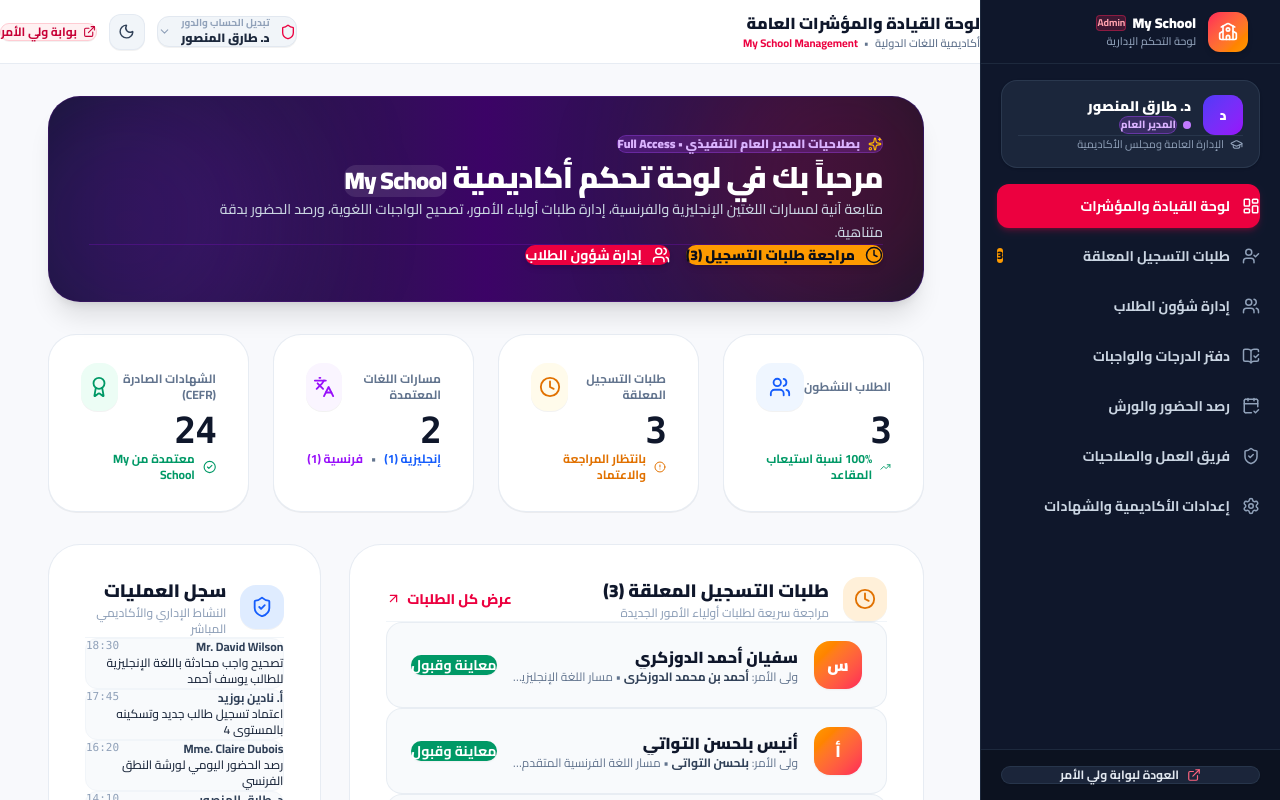
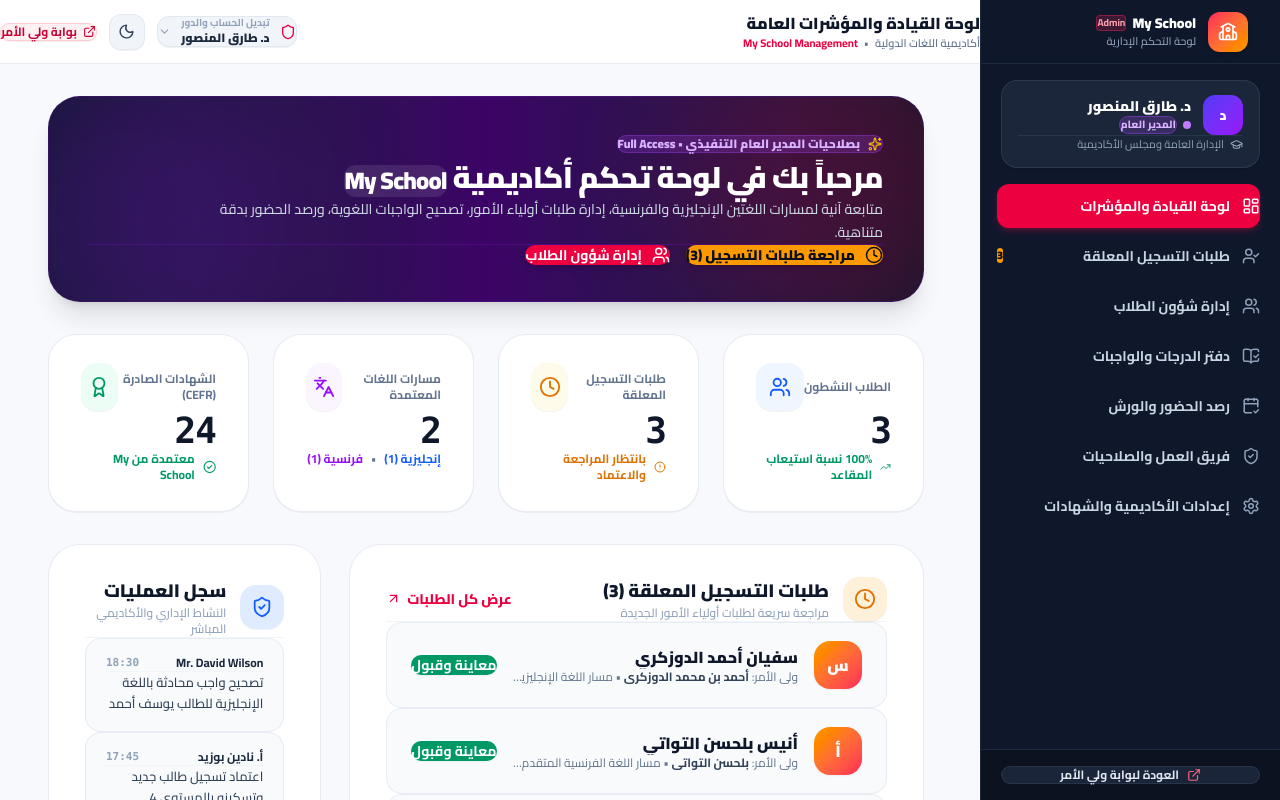
Before and after one commit to douzakaria1998-stack/awliya, a Next.js app: page /admin in a window 1280 px wide. Shown: the top 800 px of the page. Built offline with nearby package versions, Linux system fonts and the light colour scheme.

Commit message:
style: fix internal padding and row spacing in activity stream container

```diff
--- a/src/components/admin/screens/SuperAdminOverview.tsx
+++ b/src/components/admin/screens/SuperAdminOverview.tsx
@@ -291,12 +291,12 @@
 
         {/* Right 1 Col: Live Activity Stream with Generous 4-Side Padding */}
         <div
-          className="rounded-[32px] bg-white dark:bg-slate-850 border border-slate-200/80 dark:border-slate-800 shadow-2xs flex flex-col justify-between space-y-6"
+          className="rounded-[32px] bg-white dark:bg-slate-850 border border-slate-200/80 dark:border-slate-800 shadow-2xs flex flex-col justify-between"
           style={{
             padding: '32px 36px',
           }}
         >
-          <div className="space-y-5">
+          <div className="space-y-6">
             <div className="flex items-center gap-3.5 pb-4 border-b border-slate-100 dark:border-slate-800">
               <div className="w-11 h-11 rounded-2xl bg-blue-500/15 text-blue-600 dark:text-blue-400 flex items-center justify-center font-bold shadow-2xs shrink-0">
                 <ShieldCheck size={22} />
@@ -307,20 +307,29 @@
               </div>
             </div>
 
+            {/* List of activity items with generous internal and external margins */}
             <div className="space-y-3.5">
               {activityLogs.slice(0, 4).map((log) => (
-                <div key={log.id} className="p-3.5 rounded-xl bg-slate-50 dark:bg-slate-800/60 border border-slate-100 dark:border-slate-750 text-xs space-y-1.5">
-                  <div className="flex items-center justify-between text-slate-400">
-                    <span className="font-bold text-slate-700 dark:text-slate-200">{log.actorName}</span>
-                    <span className="font-mono text-[11px]">{log.timestamp.split(' ')[1] || log.timestamp}</span>
+                <div
+                  key={log.id}
+                  className="rounded-2xl bg-slate-50 dark:bg-slate-800/80 border border-slate-200/70 dark:border-slate-700/60 transition-all hover:border-slate-300 dark:hover:border-slate-650"
+                  style={{
+                    padding: '16px 20px',
+                  }}
+                >
+                  <div className="flex items-center justify-between text-slate-400 pb-1.5 border-b border-slate-100 dark:border-slate-750/70 mb-2">
+                    <span className="font-bold text-xs text-slate-800 dark:text-slate-200">{log.actorName}</span>
+                    <span className="font-mono text-[11px] text-slate-400 font-semibold">{log.timestamp.split(' ')[1] || log.timestamp}</span>
                   </div>
-                  <div className="font-medium text-slate-800 dark:text-slate-300 leading-snug">{log.actionAr}</div>
+                  <div className="font-medium text-xs sm:text-[13px] text-slate-700 dark:text-slate-300 leading-relaxed">
+                    {log.actionAr}
+                  </div>
                 </div>
               ))}
             </div>
           </div>
 
-          <div className="pt-4 border-t border-slate-100 dark:border-slate-800 text-center">
+          <div className="pt-5 mt-4 border-t border-slate-100 dark:border-slate-800 text-center">
             <span className="text-xs text-slate-400 font-medium">سجل العمليات محدث تلقائياً</span>
           </div>
         </div>
```
